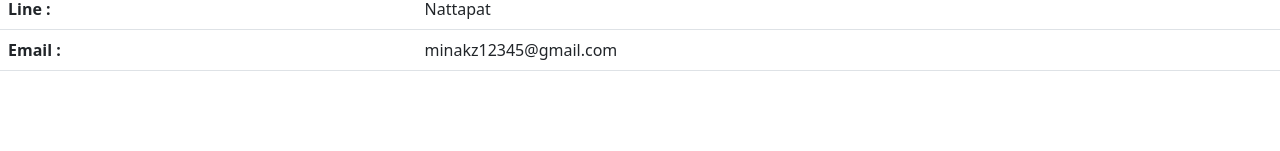
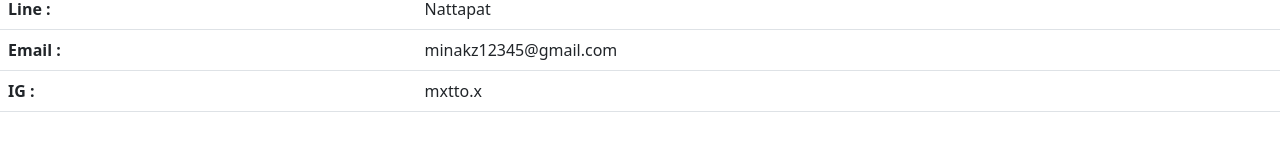
Before and after one commit to Uqzidx/Bot-SMTE33942, a plain HTML site: page index.html in a window 1280 px wide. Shown: the part 179-330 px from the top of the page. Drawn offline with nearby package versions, Linux system fonts and the light colour scheme.

Commit message:
Update index.html

```diff
--- a/index.html
+++ b/index.html
@@ -35,6 +35,10 @@
                 <th scope="row">Email :</th>
                 <td>minakz12345@gmail.com</td>
             </tr>
+            <tr>
+                <th scope="row">IG :</th>
+                <td>mxtto.x</td>
+            </tr>
         </tbody>
     </table>
 
```
